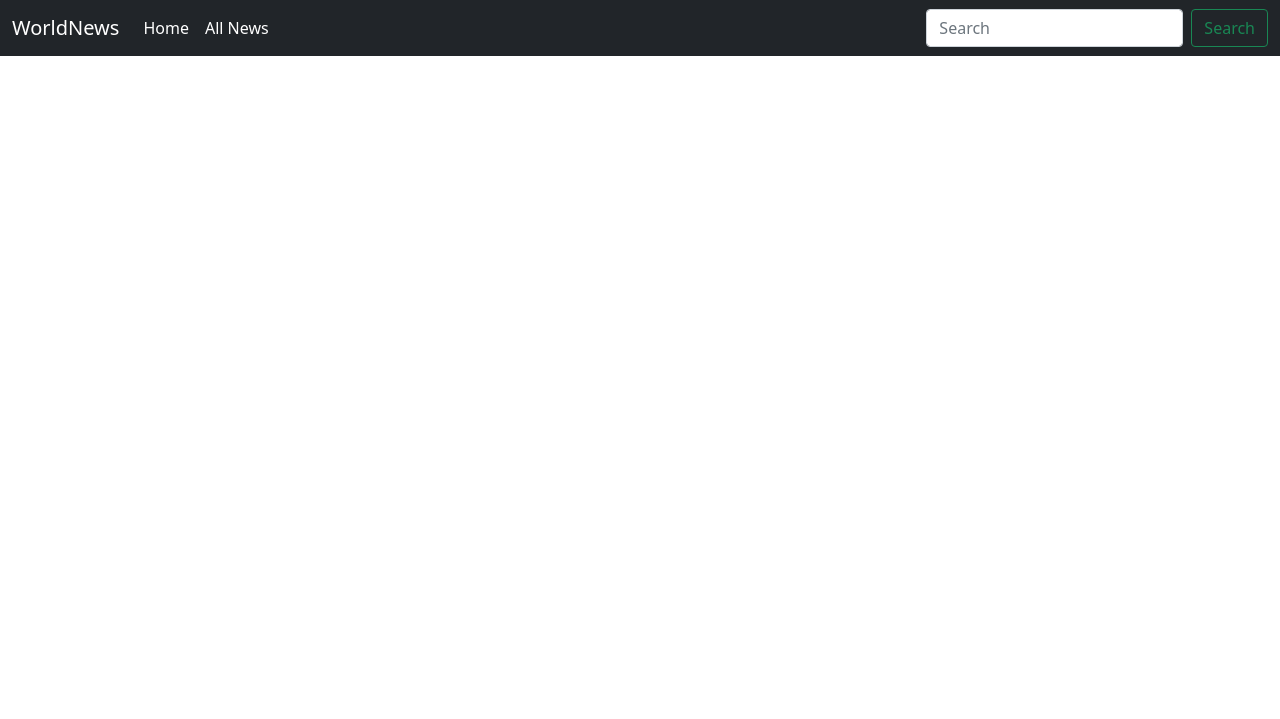
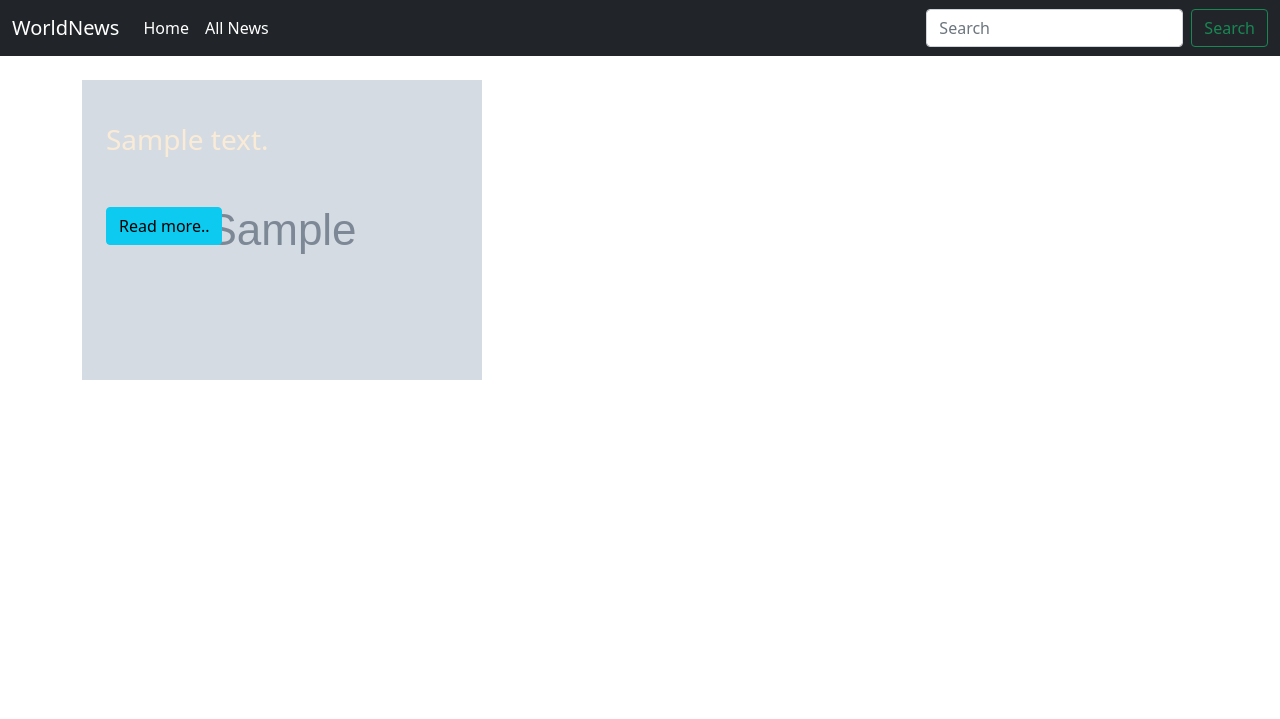
Before and after one commit to CindyKatoni/NewsHighlights2, a Flask app: template app/templates/index.html in a window 1280 px wide. Shown: the top 719 px of the page. Run offline with Flask 2, Linux system fonts and the light colour scheme; the template is opened without the code that fills it: most values are stand-ins (such as "Sample title", 1, 10 or a date in 2020); grey boxes marked "Sample" are stand-in pictures.

Commit message:
Created landing page.

```diff
--- a/app/templates/index.html
+++ b/app/templates/index.html
@@ -1,5 +1,18 @@
 {% extends 'base.html' %}
 
 {% block content %}
-    <h1> {{ message }}</h1>
+    <div class="container-fluid" style="height: 80vh; background-image: url({{data.urlToImage}});
+    background-repeat: no-repeat; ">
+    <div class="container">
+        <div class="row">
+            <div class="col-4">
+                <h3 style="padding: 12.5% 0; color: antiquewhite;">{{ data.description }}</h3>
+                <a href="{{ data.url }}" target="_blank" class="btn btn-info">Read more..</a>
+            </div>
+
+        </div>
+    </div>
+
+    </div>
+
 {% endblock %}
```
